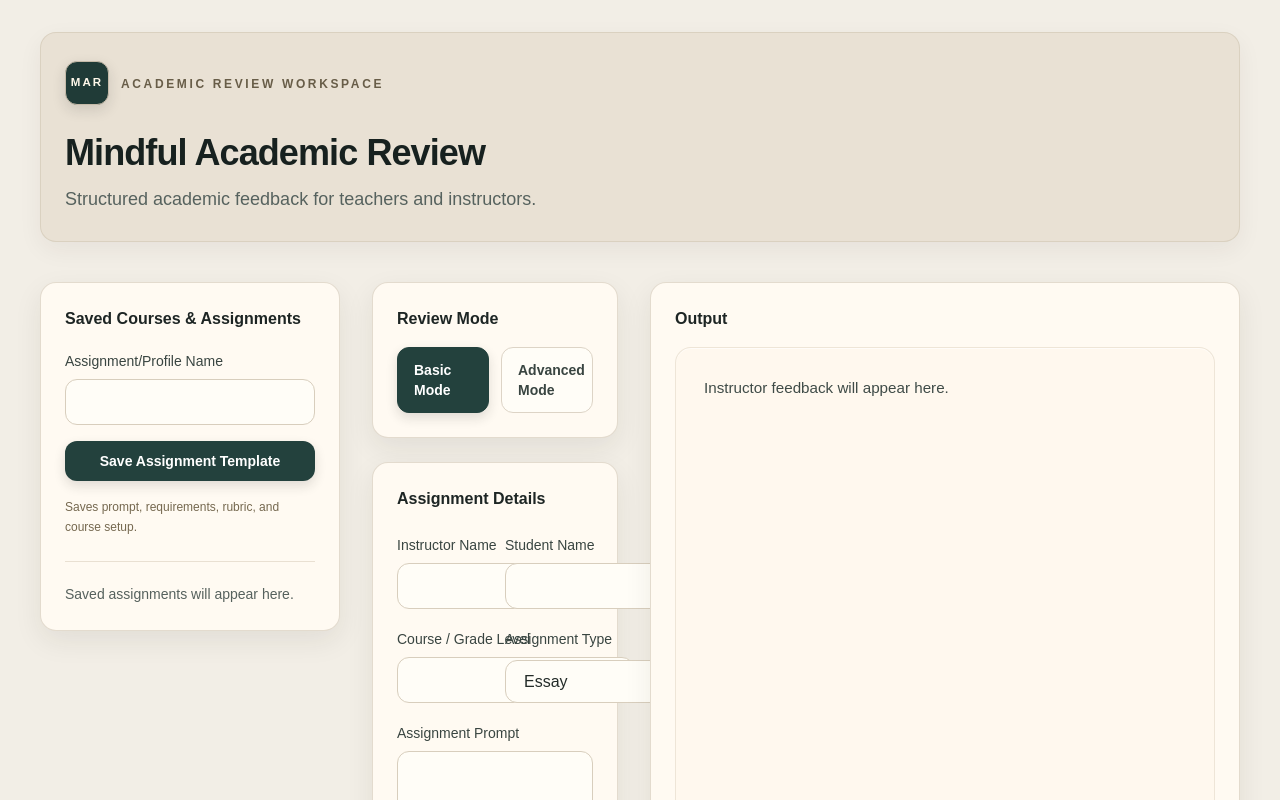
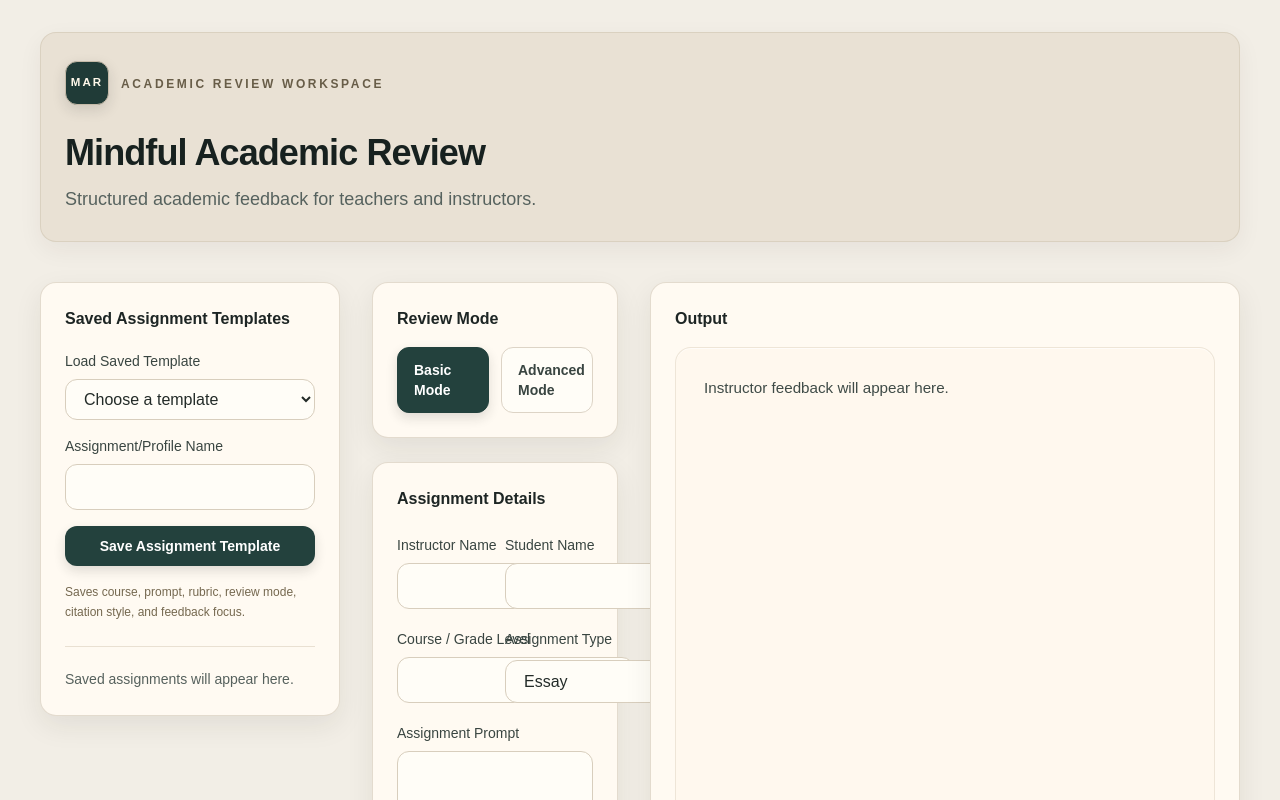
Before and after one commit to mindfullearning4u/mindful-academic-review, a Next.js app: page / in a window 1280 px wide. Shown: the top 800 px of the page. Built offline with nearby package versions, Linux system fonts and the light colour scheme.

Commit message:
saved template upgrade

```diff
--- a/app/page.tsx
+++ b/app/page.tsx
@@ -35,6 +35,8 @@ type AssignmentProfile = {
   rubric: string;
   citationStyle: CitationStyle;
   assignmentType: AssignmentType;
+  feedbackFocus: FeedbackFocus[];
+  instructorName: string;
   mode: Mode;
 };
 
@@ -45,6 +47,8 @@ type AssignmentTemplate = {
   rubric: string;
   citationStyle: CitationStyle;
   assignmentType: AssignmentType;
+  feedbackFocus: FeedbackFocus[];
+  instructorName: string;
   mode: Mode;
 };
 
@@ -102,6 +106,16 @@ function normalizeAssignmentType(value: unknown): AssignmentType {
     : "Essay";
 }
 
+function normalizeFeedbackFocus(value: unknown): FeedbackFocus[] {
+  if (!Array.isArray(value)) {
+    return [];
+  }
+
+  return value.filter((focus): focus is FeedbackFocus =>
+    FEEDBACK_FOCUS_OPTIONS.includes(focus as FeedbackFocus),
+  );
+}
+
 function getSavedProfiles(): AssignmentProfile[] {
   if (typeof window === "undefined") {
     return [];
@@ -130,6 +144,8 @@ function getSavedProfiles(): AssignmentProfile[] {
         rubric: profile.rubric ?? "",
         citationStyle: profile.citationStyle ?? "APA",
         assignmentType: normalizeAssignmentType(profile.assignmentType),
+        feedbackFocus: normalizeFeedbackFocus(profile.feedbackFocus),
+        instructorName: profile.instructorName ?? "",
         mode: profile.mode ?? "basic",
       }));
   } catch {
@@ -148,6 +164,8 @@ function buildCourseAssignmentLibrary(
       rubric: profile.rubric,
       citationStyle: profile.citationStyle,
       assignmentType: profile.assignmentType,
+      feedbackFocus: profile.feedbackFocus,
+      instructorName: profile.instructorName,
       mode: profile.mode,
     };
     const existingCourse = library.find(
@@ -178,6 +196,8 @@ function toAssignmentProfile(
     rubric: assignment.rubric,
     citationStyle: assignment.citationStyle,
     assignmentType: assignment.assignmentType,
+    feedbackFocus: assignment.feedbackFocus,
+    instructorName: assignment.instructorName,
     mode: assignment.mode,
   };
 }
@@ -230,6 +250,8 @@ export default function Home() {
       rubric,
       citationStyle,
       assignmentType,
+      feedbackFocus,
+      instructorName,
       mode,
     };
 
@@ -256,7 +278,26 @@ export default function Home() {
     setRubric(profile.rubric);
     setCitationStyle(profile.citationStyle);
     setAssignmentType(profile.assignmentType);
+    setFeedbackFocus(profile.feedbackFocus);
+    setInstructorName(profile.instructorName);
     setMode(profile.mode);
+  }
+
+  function loadProfileByKey(profileKey: string) {
+    if (!profileKey) {
+      return;
+    }
+
+    const [profileCourseLevel, profileNameValue] = profileKey.split("|||");
+    const profile = profiles.find(
+      (savedProfile) =>
+        savedProfile.courseLevel === profileCourseLevel &&
+        savedProfile.name === profileNameValue,
+    );
+
+    if (profile) {
+      loadProfile(profile);
+    }
   }
 
   function clearStudentOnly() {
@@ -392,10 +433,36 @@ export default function Home() {
         <section className="mt-10 grid gap-8 lg:grid-cols-[300px_minmax(0,1fr)_590px]">
           <aside className="rounded-2xl border border-[#ddd4c6]/80 bg-[#fffaf2] p-6 shadow-[0_10px_28px_rgba(43,38,30,0.08)] lg:sticky lg:top-8 lg:self-start">
             <h2 className="text-base font-semibold text-[#1d2524]">
-              Saved Courses & Assignments
+              Saved Assignment Templates
             </h2>
 
             <div className="mt-5 grid gap-4">
+              <label className="grid gap-2 text-sm font-medium text-[#394541]">
+                Load Saved Template
+                <select
+                  className="rounded-xl border border-[#d8cebd] bg-[#fffdf7] px-3.5 py-2.5 text-base text-[#232b28] outline-none transition duration-200 focus:border-[#28433f] focus:ring-2 focus:ring-[#28433f]/15"
+                  onChange={(event) => loadProfileByKey(event.target.value)}
+                  value=""
+                >
+                  <option value="">Choose a template</option>
+                  {courseAssignmentLibrary.map((course) => (
+                    <optgroup
+                      key={course.courseLevel}
+                      label={course.courseLevel}
+                    >
+                      {course.assignments.map((assignment) => (
+                        <option
+                          key={`${course.courseLevel}-${assignment.name}`}
+                          value={`${course.courseLevel}|||${assignment.name}`}
+                        >
+                          {assignment.name}
+                        </option>
+                      ))}
+                    </optgroup>
+                  ))}
+                </select>
+              </label>
+
               <label className="grid gap-2 text-sm font-medium text-[#394541]">
                 Assignment/Profile Name
                 <input
@@ -413,7 +480,7 @@ export default function Home() {
                 Save Assignment Template
               </button>
               <p className="text-xs leading-5 text-[#75684f]">
-                Saves prompt, requirements, rubric, and course setup.
+                Saves course, prompt, rubric, review mode, citation style, and feedback focus.
               </p>
             </div>
 
```
